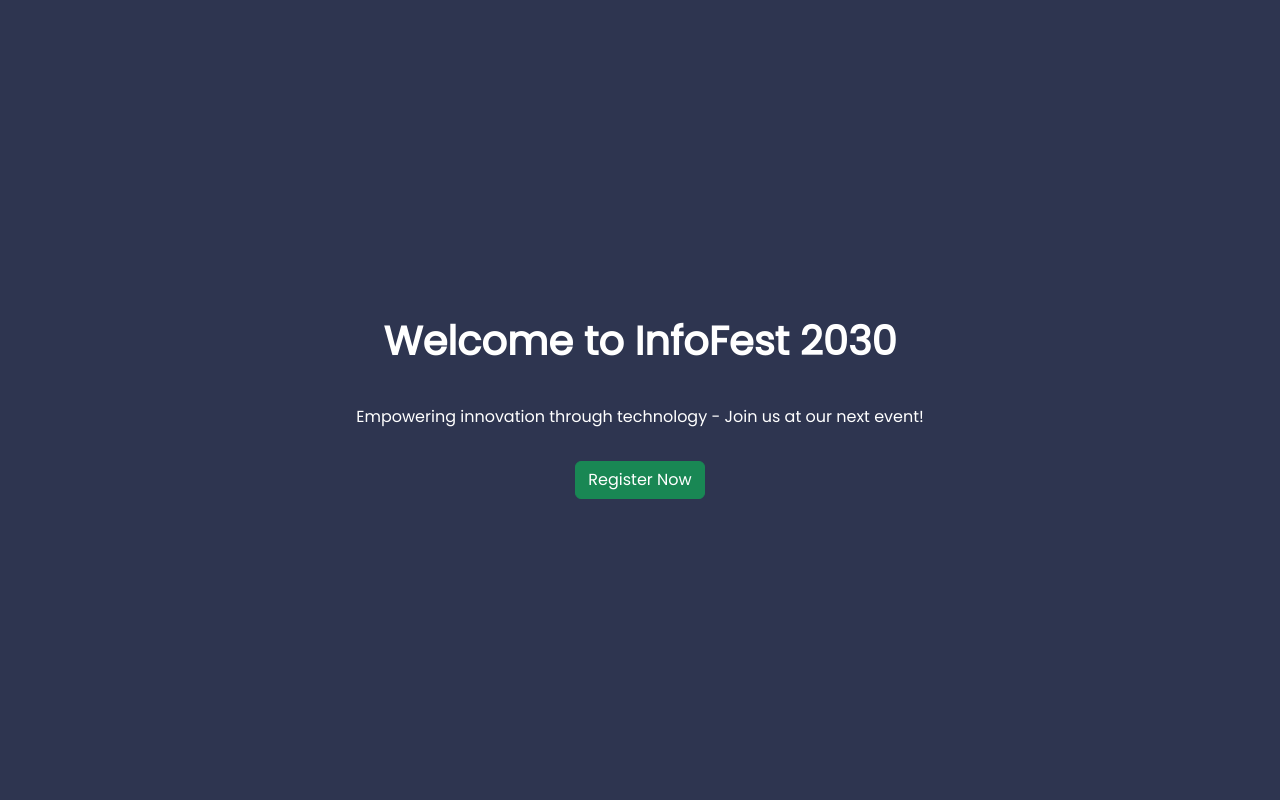
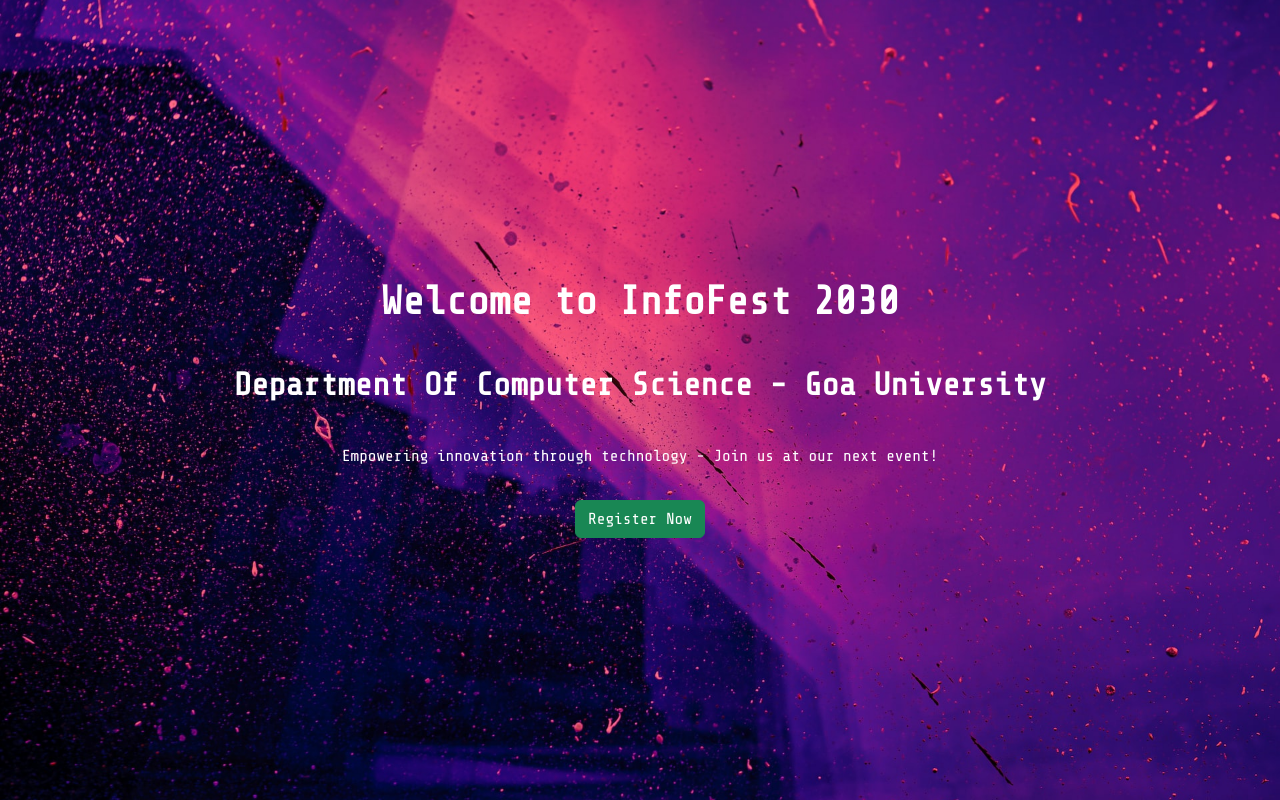
Before and after one commit to suyog200/AnualITWeb, a plain HTML site: page index.html in a window 1280 px wide. Drawn offline with nearby package versions, Linux system fonts and the light colour scheme.

Commit message:
change in font family

```diff
--- a/css/style.css
+++ b/css/style.css
@@ -1,10 +1,11 @@
-@import url('https://fonts.googleapis.com/css2?family=Poppins&display=swap');
+@import url('https://fonts.googleapis.com/css2?family=Poppins&family=Share+Tech+Mono&display=swap');
 
 body {
-  font-family: 'Poppins', sans-serif;
+  font-family: 'Share Tech Mono', monospace;
 }
 .container-fluid {
-  background-color: #2e3550;
+  /* background-color: #2e3550; */
+  background-image: url('/bg.jpg');
   width: 100%;
   height: 100vh;
   background-position: center;
--- a/index.html
+++ b/index.html
@@ -24,6 +24,9 @@
             <h1 class="p-3 text-white fs-1 fw-bold">
               Welcome to InfoFest 2030
             </h1>
+            <h2 class="p-3 text-white fw-bold">
+              Department Of Computer Science - Goa University
+            </h2>
             <p class="text-white p-3">
               Empowering innovation through technology - Join us at our next
               event!
```
Also changed, not shown: register.html (+2 -2 lines).
